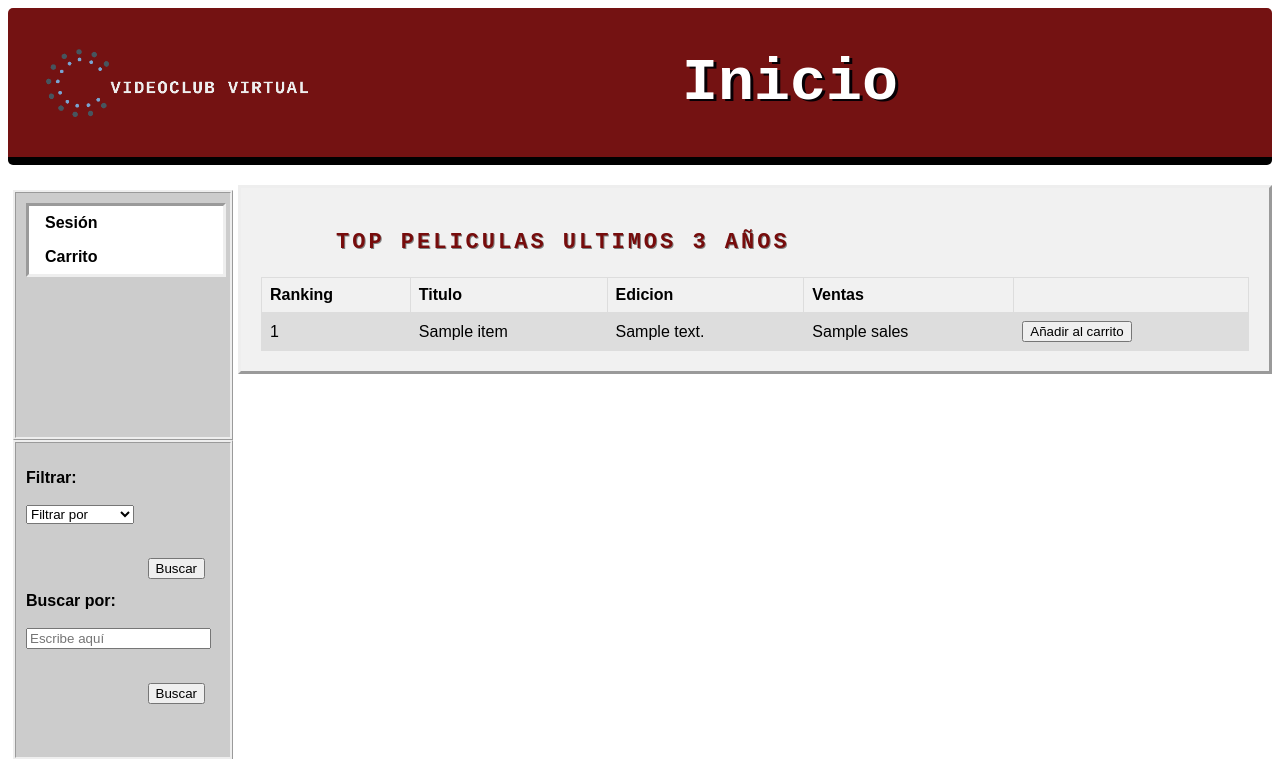
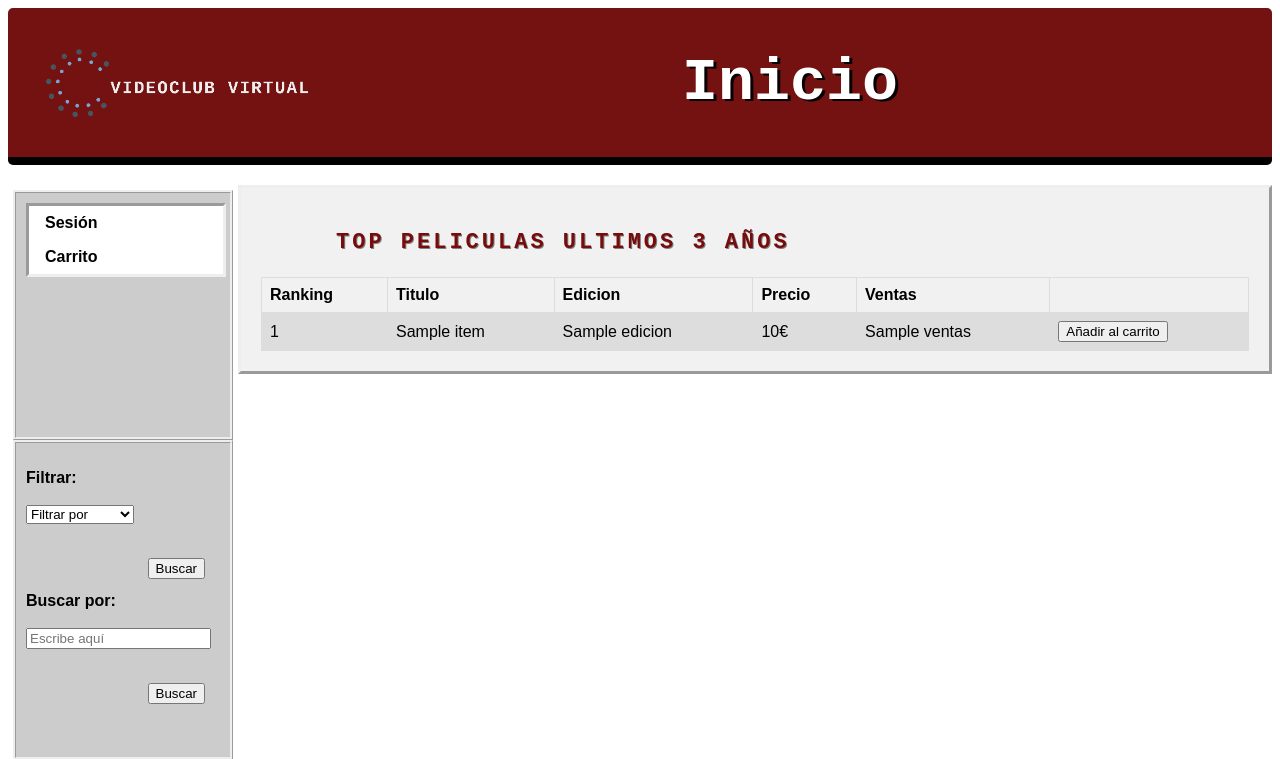
Before and after one commit to D-Pascual/SI_P3, a Flask app: template public_html/app/templates/index.html in a window 1280 px wide. Shown: the top 759 px of the page. Run offline with Flask 2, Linux system fonts and the light colour scheme; the template is opened without the code that fills it: most values are stand-ins (such as "Sample title", 1, 10 or a date in 2020); parts of the project's set-up code (start-up, migrations or seed data) failed here and were passed over; some libraries are stand-ins or nearby versions.

Commit message:
Todo funcionando

```diff
--- a/public_html/app/templates/index.html
+++ b/public_html/app/templates/index.html
@@ -10,23 +10,26 @@
 
 {% block content %}
 <nav class="article">
-    <h1 id=top_movies>Top peliculas ultimos 3 años</h2>
+    <h1 id="top_movies">Top peliculas ultimos 3 años</h1>
     <table>
     <tr>
         <th>Ranking</th>
         <th>Titulo</th>
         <th>Edicion</th>
+        <th>Precio</th>
         <th>Ventas</th>
         <th></th>
     </tr>
     {% for item in top_movies %}
         <tr>
             <td>{{ loop.index0 + 1}}</td>
-            <td>{{ item.movietitle }}</td>
-            <td>{{ item.description }}</td>
-            <td>{{ item.sales }}</td>
+            <td>{{ item.titulo }}</td>
+            <td>{{ item.edicion }}</td>
+            <td>{{ item.precio }}€</td>
+            <td>{{ item.ventas }}</td>
             <form action="{{ url_for('add_to_cart', id=item.prod_id) }}">
             <td><button type="submit">Añadir al carrito</button></td>
+            </form>
         </tr>
     {% endfor %}
     </table>
```
Also changed, not shown: public_html/app/database.py (+14 -4 lines).
